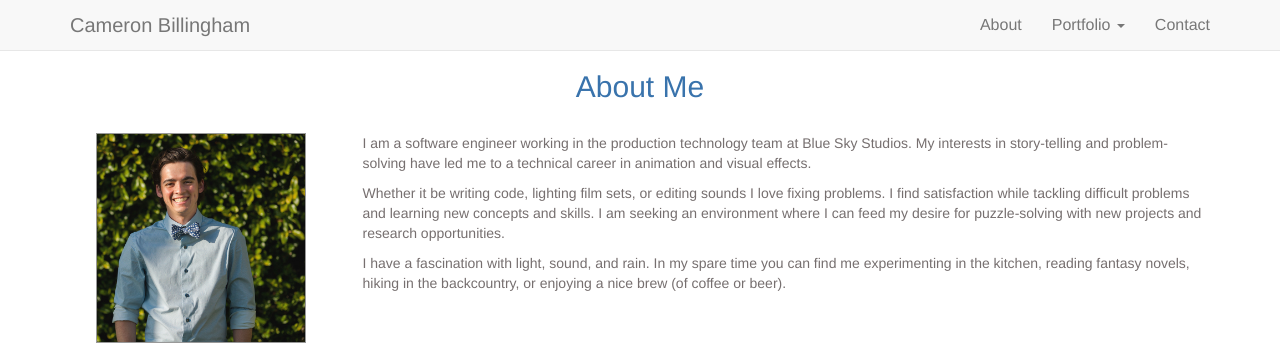
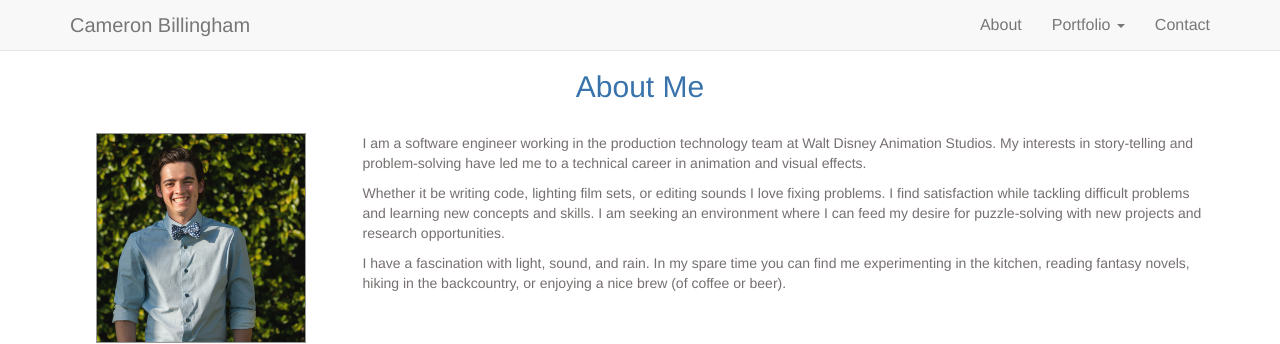
Before and after one commit to cbillingham/cbillingham.github.io, a Jekyll site: the page built from index.html, in a window 1280 px wide. Shown: the top 344 px of the page. Built offline with Jekyll 4.4.1, drawn with Linux system fonts in a browser that asks for light colours; nearby versions of some CDN libraries.

```diff
--- a/contact.html
+++ b/contact.html
@@ -13,7 +13,7 @@ custom_js: contact
   </div>
   <div class="row">
     <div class="col-md-4 col-md-push-8">
-      <p>Currently located in Greenwich, CT</p>
+      <p>Currently located in California</p>
       <p>Email: <a href="mailto:cameronjbillingham@gmail.com">cameronjbillingham@gmail.com</a></p>
     </div>
     <div class="col-md-8 col-md-pull-4">
--- a/index.html
+++ b/index.html
@@ -19,7 +19,7 @@ layout: default
     </div>
     <div class="col-md-9">
       <p>
-        I am a software engineer working in the production technology team at Blue Sky Studios. My interests in story-telling and problem-solving have led me to a technical career in animation and visual effects.
+        I am a software engineer working in the production technology team at Walt Disney Animation Studios. My interests in story-telling and problem-solving have led me to a technical career in animation and visual effects.
       </p>
       <p>
         Whether it be writing code, lighting film sets, or editing sounds I love fixing problems. I find satisfaction while tackling difficult problems and learning new concepts and skills. I am seeking an environment where I can feed my desire for puzzle-solving with new projects and research opportunities.
```
Also changed, not shown: Gemfile.lock.
